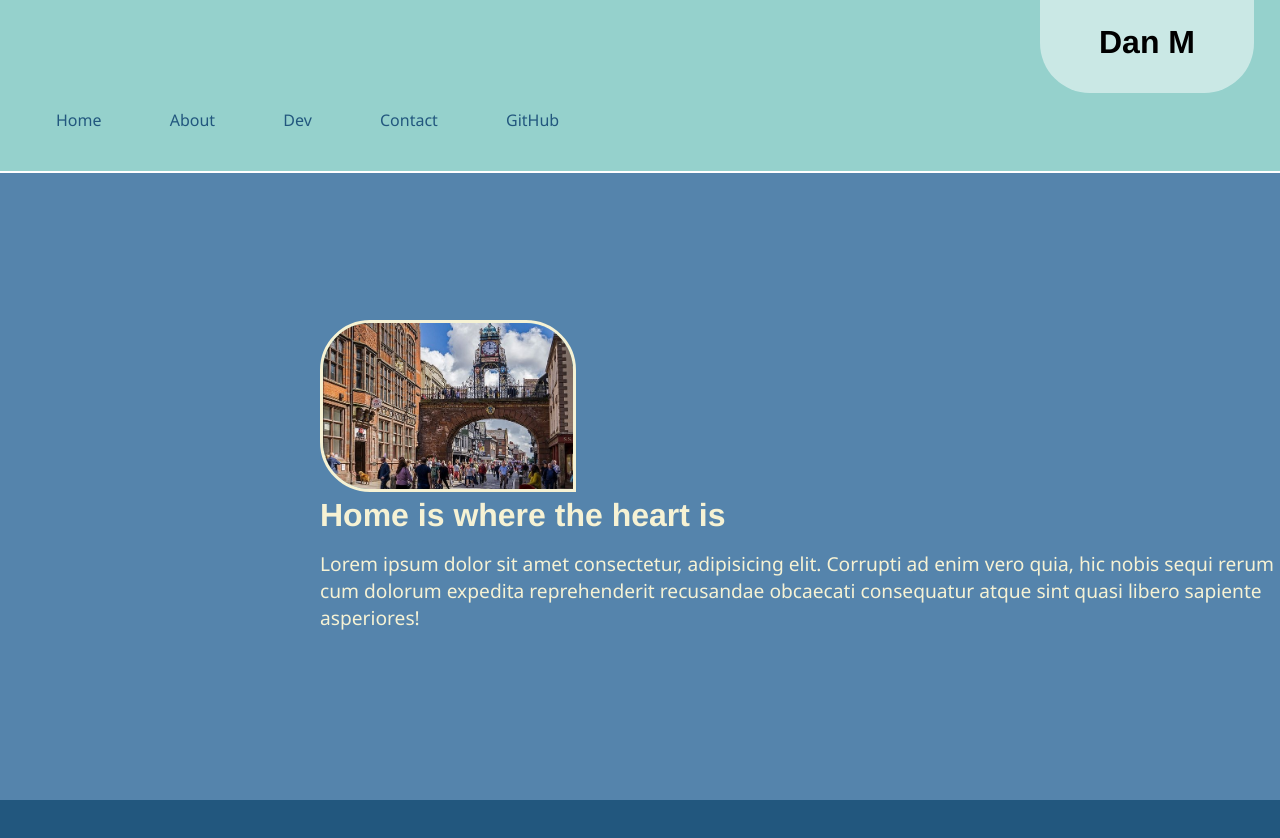
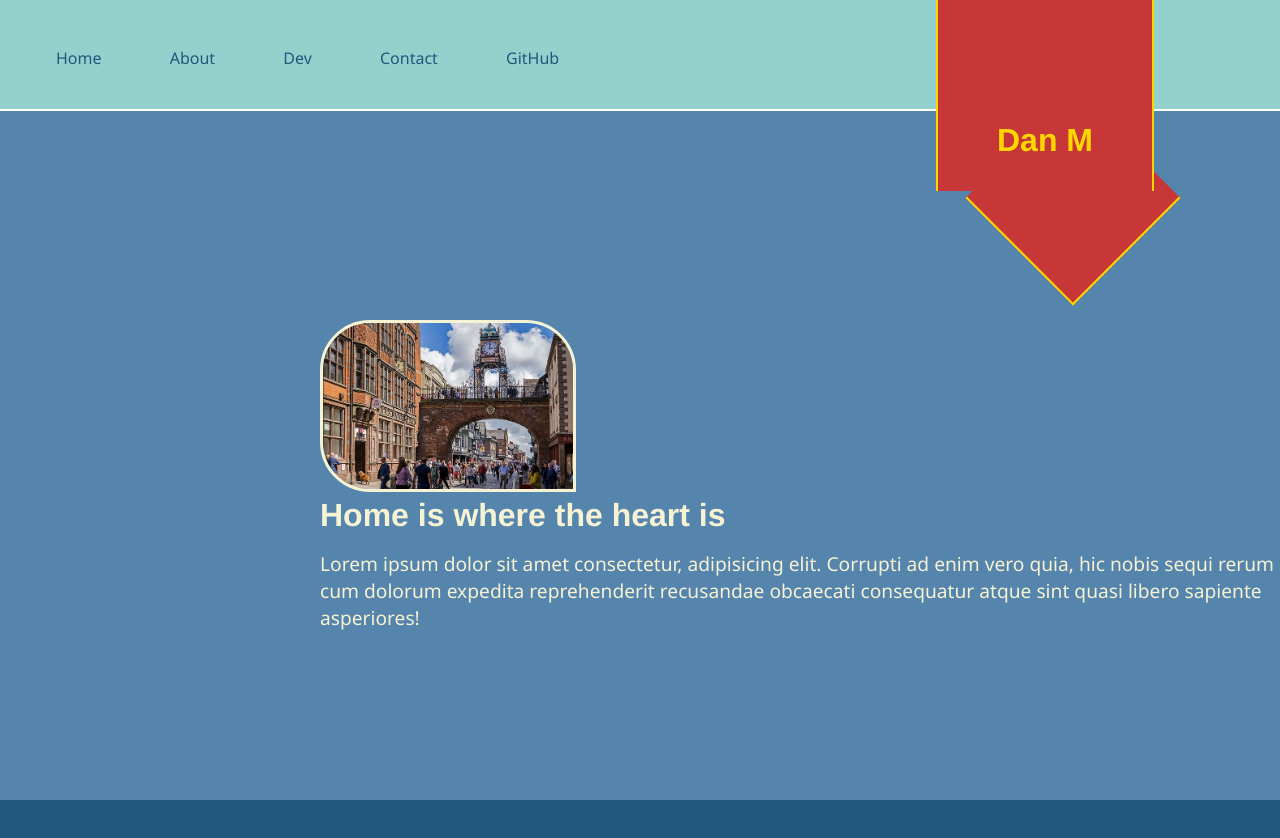
Before and after one commit to mowglixx/CodeNation, a plain HTML site: page html/index.html in a window 1280 px wide. Shown: the top 838 px of the page. Drawn offline with Linux system fonts and the light colour scheme.

Commit message:
Update style.css

```diff
--- a/html/style.css
+++ b/html/style.css
@@ -34,21 +34,44 @@ nav{
     padding: 1.5em;
     border-bottom: white solid 2px;
 }
+nav>h2:before {
+    content: " ";
+    position: absolute;
+    margin-top: auto;
+    margin-bottom: 0;
+    margin-left: auto;
+    margin-right: auto;
+    background-color: rgb(200,55,55);
+    border: gold solid 2px;
+    border-top: none;
+    border-left: none;
+    width: 150px;
+    height: 150px;
+    transform: rotate(45deg);
+    -o-transform: rotate(45deg);
+    -moz-transform: rotate(45deg);
+    --webkit-transform: rotate(45deg);
+    z-index: -1;
+}
 
 nav>h2 {
-    color: black !important;
+    color: gold;
     padding: 2rem;
     margin-top: -2rem;
     margin-left: auto;
-    margin-right: 50px;
-    margin-bottom: 0px;
+    margin-right: 150px;
+    margin-bottom: -10rem;
     width: 150px;
     text-align: center;
     font-size: xx-large;
     position: relative;
-    background-color: rgba(255,255,255,0.5);
-    border-radius: 0 0 50px 50px;
+    background-color: rgb(200,55,55);
+    border: gold solid 2px;
+    border-top: none none 0px;
+    border-bottom: none 0px;
+    padding-top: 8rem;
 }
+
 nav>ul>li{
     list-style: none;
     display: inline;
```
